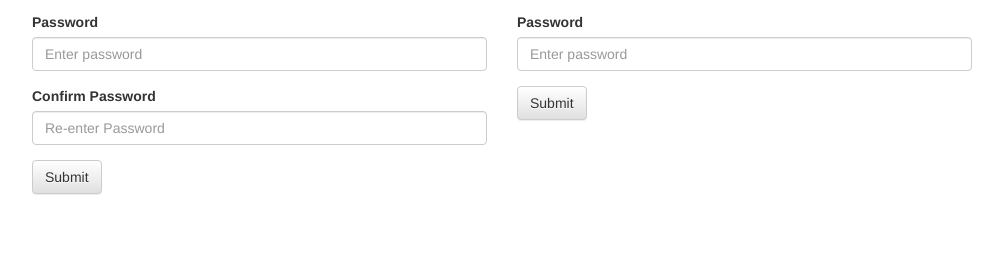
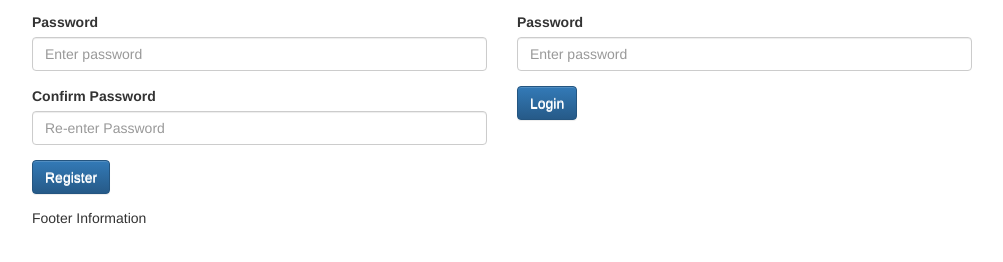
Before and after one commit to keephopealive/Mockup_SchedulingApp, a plain HTML site: page main.html in a window 1280 px wide. Shown: the part 360-622 px from the top of the page, without its empty margins (138-1141 px from the left). Drawn offline with Linux system fonts and the light colour scheme.

Commit message:
adjustments

```diff
--- a/main.html
+++ b/main.html
@@ -49,7 +49,7 @@
                         <input type="password" class="form-control" id="inputConfirmPassword" placeholder="Re-enter Password">
                     </div>
 
-                    <button type="submit" class="btn btn-default">Submit</button>
+                    <button type="submit" class="btn btn-default btn btn-primary">Register</button>
                 </form>
             </div>
             <div class="col-md-6 col-xs-12">
@@ -63,11 +63,15 @@
                         <label for="inputPassword">Password</label>
                         <input type="password" class="form-control" id="inputPassword" placeholder="Enter password">
                     </div>
-                    <button type="submit" class="btn btn-default">Submit</button>
+                    <button type="submit" class="btn btn-default btn btn-primary">Login</button>
                 </form>
             </div>
         </div>
-
+        <div class="row footer">
+            <div class="col-xs-12">
+                <p>Footer Information</p>
+            </div>
+        </div>
     </div>
 </body>
 </html>
```
Also changed, not shown: editScheduler.html (+5 -2 lines), scheduler.html (+1 -1 lines).
